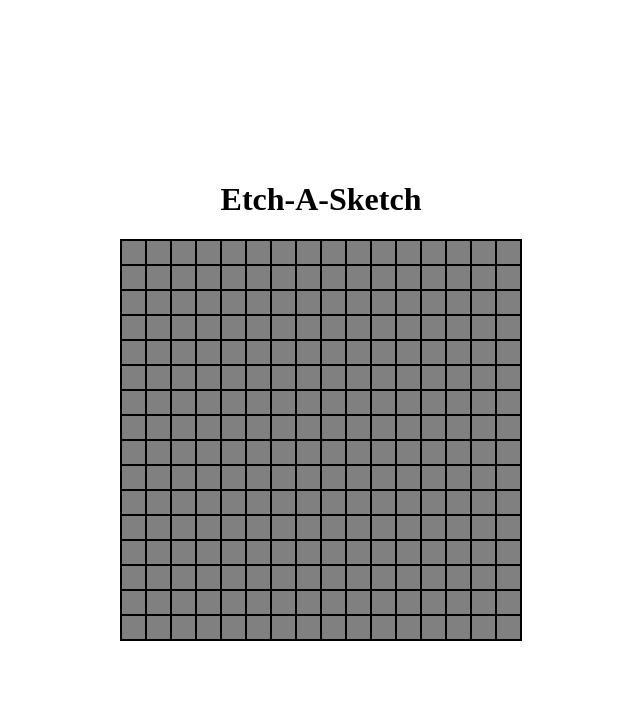
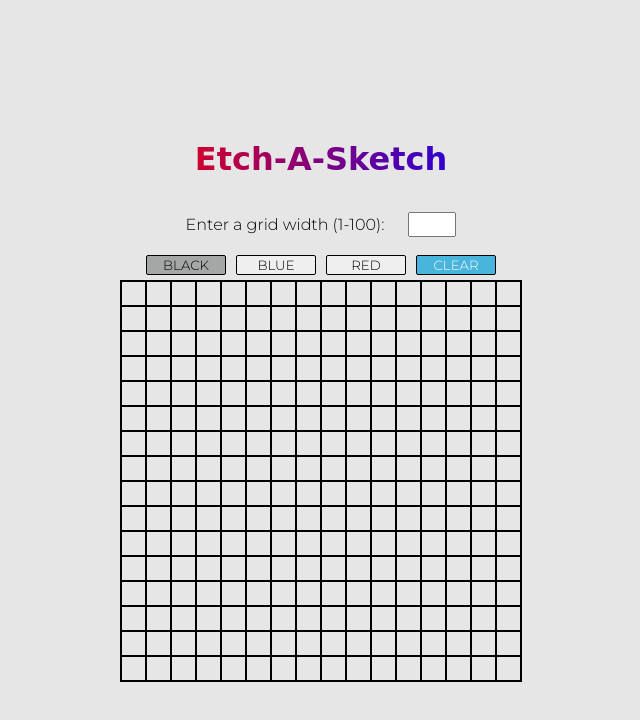
Before and after one commit to ddtomic/Etchasketch, a plain HTML site: page index.html in a window 1280 px wide. Shown: the whole page, without its empty margins (319-959 px from the left). Drawn offline with Linux system fonts and the light colour scheme; a web font is replaced by a local one.

Commit message:
final draft

```diff
--- a/index.html
+++ b/index.html
@@ -10,23 +10,46 @@
     <link rel = "reset" href = "reset.css">
     <link rel = "stylesheet" href = "styles.css">
     <script src = "main.js" defer></script>
+
+    <!--Linking Fonts-->
+    <link rel="preconnect" href="https://fonts.googleapis.com">
+    <link rel="preconnect" href="https://fonts.gstatic.com" crossorigin>
+    <link rel="preconnect" href="https://fonts.googleapis.com">
+    <link rel="preconnect" href="https://fonts.gstatic.com" crossorigin>
+    <link href="https://fonts.googleapis.com/css2?family=Climate+Crisis&family=Montserrat:wght@100;300;700&family=Roboto:wght@100;400;700&display=swap" rel="stylesheet">
 </head>
+
 <body>
     <div>
+        <!--EtchaSketch title-->
         <div class = "heading">
-
             <h1 id = "title">
                 Etch-A-Sketch
             </h1>
-
         </div>
 
-    <div id = "container">
-        <!-- This is where each individual grid box goes -->
-    </div>
+        <!--buttons for clear, eraser, and colors.-->
+
+        <div class = sp-container>
+            <p id = "prompt" > Enter a grid width (1-100): </p>
+            <input id = "sizeInput" type = "number" >
+        </div>
+
+        <div class = colorSelector>
+            <button id = "black-button" class = "colorButton" onclick = blackButton()>BLACK</button>
+            <button id = "blue-button" class = "colorButton" onclick = blueButton()>BLUE</button>
+            <button id = "red-button" class = "colorButton" onclick = redButton()>RED</button>
+
+            <button id = "clear-button" class = "colorButton" onclick = clearGrid()> CLEAR </button>
+        </div>
 
 
-</div>
+        <div id = "container">
+        <!-- This is where each individual grid box goes, added in javascript -->
+        </div>
+
+
+    </div>
 
 </body>
 </html>
--- a/main.js
+++ b/main.js
@@ -1,13 +1,74 @@
 document.body.onload = createGrid;
 
+let userColor = "black";
+let activeButton = null;
+let gridSize = 16;
+
 function createGrid() {
+
     //Referencing container Div from html
     const container = document.querySelector('#container');
 
     //creating grid items and assigning them the 'grids' class
-    for (let i = 0; i<256; i++){
-    const gridItem = document.createElement("div");
-    gridItem.classList.add('grids');
-    container.appendChild(gridItem);
+    for (let i = 0; i < gridSize * gridSize; i++){
+        const gridItem = document.createElement("div");
+
+        gridItem.style.width = `calc(400px / ${gridSize} - 2 * 1px)`;
+        gridItem.style.height = `calc(400px / ${gridSize} - 2 * 1px)`;
+        //changes colors of grid when mouse is hovered over
+        gridItem.addEventListener("mouseover", ()=>{
+            gridItem.style.backgroundColor = userColor;
+        });
+
+        //adds grids to DOM tree and assigns them class of 'grids'.
+        gridItem.classList.add('grids');
+        container.appendChild(gridItem);
     }
 }
+
+//clear grid button
+function clearGrid() {
+    const gridItems = document.querySelectorAll(".grids");
+    gridItems.forEach(item => item.style.backgroundColor = "");
+}
+
+//function for color change buttons
+function selectButton(button, color) {
+    userColor = color;
+
+    const buttonBack = document.querySelector(button);
+    buttonBack.classList.add("selected-button");
+
+    if (activeButton && activeButton !== buttonBack) {
+        activeButton.classList.remove("selected-button");
+    }
+    activeButton = buttonBack;
+}
+
+function blueButton(){
+    selectButton("#blue-button", "blue");
+}
+
+function redButton(){
+    selectButton("#red-button", "red");
+}
+
+function blackButton(){
+    selectButton("#black-button", "black");
+}
+
+
+const sizeInput = document.querySelector('#sizeInput');
+sizeInput.addEventListener('change', () => {
+    gridSize = sizeInput.value;
+    const container = document.querySelector('#container');
+
+    if (gridSize>0 && gridSize <=100){
+    container.innerHTML = "";
+    createGrid();
+    }
+});
+
+
+//selects black by default
+selectButton("#black-button", "black");
--- a/styles.css
+++ b/styles.css
@@ -3,21 +3,49 @@
     display: flex;
     align-items: center;
     justify-content: center;
+    background-color: rgb(231, 230, 230);
 }
+
+button{
+    border-radius: 2px;
+    border: 1px solid black;
+    font-family: 'Montserrat', sans-serif;
+
+}
+
 .heading{
     display:flex;
     flex-direction: column;
 }
 
+.colorSelector{
+    display:flex;
+    justify-content: center;
+    align-items: center;
+}
+.colorButton{
+    width: 80px;
+    margin: 5px;
+}
+
+h3{
+    display: flex;
+    justify-content: center;
+}
+
 #title{
     display: flex;
     justify-content: center;
+    font-family: 'Climate Crisis', cursive;
+    /*gradient for text*/
+    background: linear-gradient(to right, red, blue);
+    -webkit-background-clip: text;
+    -webkit-text-fill-color: transparent;
 }
 
 #container{
  height: 400px;
  width: 400px;
- background-color: grey;
  display: flex;
  flex-wrap: wrap;
  border: 1px solid black;
@@ -28,3 +56,28 @@
     height: calc(400px / 16 - 2 * 1px);
     border: 1px solid black;
   }
+
+  .selected-button{
+    background-color: rgba(157, 159, 159, 0.877);
+  }
+
+  #clear-button{
+    background-color: rgb(73, 181, 220);
+    color: white;
+  }
+
+  .sp-container{
+    display: flex;
+    align-items: center;
+    justify-content: center;
+  }
+
+  #prompt{
+    padding-right: 1.5em;
+    font-family: 'Montserrat', sans-serif;
+  }
+
+  input{
+    height: 1.4em;
+    width: 3em
+  }
```
